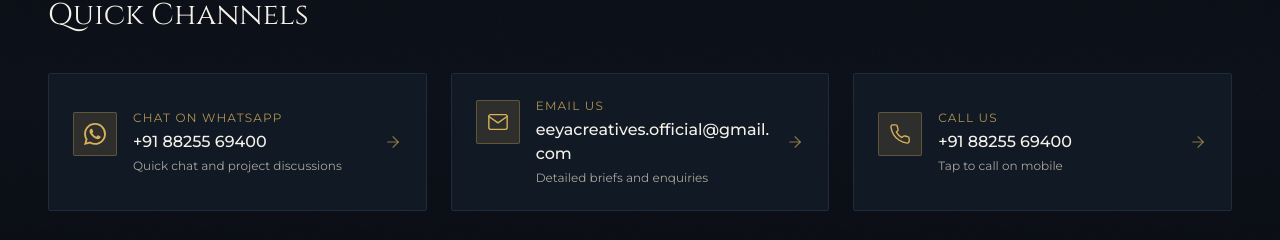
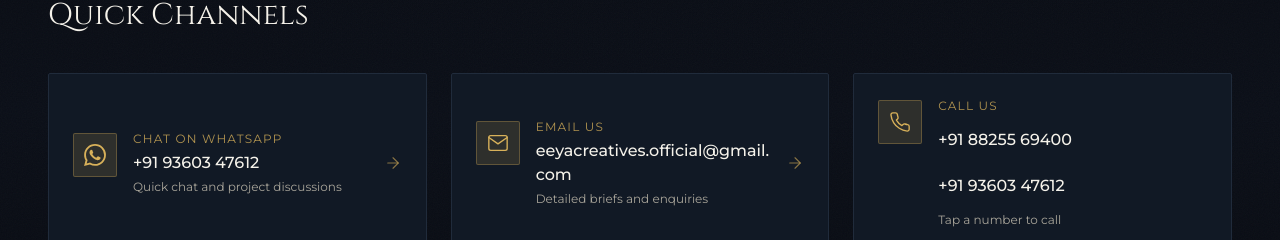
Before and after one commit to eeyacreativesofficial-hash/eeyacreatives, a Next.js app: page /contact in a window 1280 px wide. Shown: the part 712-952 px from the top of the page. Built offline with nearby package versions, Linux system fonts and the light colour scheme.

Commit message:
Update contact numbers, call numbers array, and direct WhatsApp messaging across site

```diff
--- a/src/app/contact/ContactContent.tsx
+++ b/src/app/contact/ContactContent.tsx
@@ -156,7 +156,7 @@ export default function ContactContent() {
               target="_blank"
               rel="noopener noreferrer"
               data-wa-cta="true"
-              aria-label="Chat on WhatsApp: +91 88255 69400"
+              aria-label={`Chat on WhatsApp: ${contact.whatsapp.displayNumber}`}
               className="card-dark bg-[#111925] border border-[#202B3B] p-6 rounded-sm flex items-center justify-between gap-4 hover:border-[#26364F] transition-all duration-300 md:hover:-translate-y-1 md:hover:shadow-lg focus:outline-none focus-visible:ring-2 focus-visible:ring-gold focus-visible:ring-offset-2 focus-visible:ring-offset-[#080B12] h-full group"
             >
               <div className="flex items-start gap-4 min-w-0">
@@ -168,7 +168,7 @@ export default function ContactContent() {
                     Chat on WhatsApp
                   </span>
                   <span className="text-ivory font-medium text-base block group-hover:text-gold transition-colors">
-                    +91 88255 69400
+                    {contact.whatsapp.displayNumber}
                   </span>
                   <span className="block text-xs text-[#A9A59A] mt-1">
                     Quick chat and project discussions
@@ -209,31 +209,35 @@ export default function ContactContent() {
             </a>
 
             {/* Call */}
-            <a
-              href="tel:+918825569400"
-              aria-label="Call us: +91 88255 69400"
-              className="card-dark bg-[#111925] border border-[#202B3B] p-6 rounded-sm flex items-center justify-between gap-4 hover:border-[#26364F] transition-all duration-300 md:hover:-translate-y-1 md:hover:shadow-lg focus:outline-none focus-visible:ring-2 focus-visible:ring-gold focus-visible:ring-offset-2 focus-visible:ring-offset-[#080B12] h-full group"
+            <div
+              className="card-dark bg-[#111925] border border-[#202B3B] p-6 rounded-sm flex items-center justify-between gap-4 hover:border-[#26364F] transition-all duration-300 md:hover:-translate-y-1 md:hover:shadow-lg h-full group"
             >
-              <div className="flex items-start gap-4 min-w-0">
+              <div className="flex items-start gap-4 min-w-0 w-full">
                 <div className="w-11 h-11 rounded-sm bg-gold/15 border border-gold/30 flex items-center justify-center flex-shrink-0 text-gold mt-0.5 group-hover:scale-105 transition-transform">
                   <Icon name="phone" size={22} />
                 </div>
-                <div className="min-w-0">
+                <div className="min-w-0 flex-1">
                   <span className="text-xs font-sans uppercase tracking-widest text-gold/80 block mb-1">
                     Call us
                   </span>
-                  <span className="text-ivory font-medium text-base block group-hover:text-gold transition-colors">
-                    +91 88255 69400
-                  </span>
+                  <div className="flex flex-col space-y-0.5">
+                    {contact.callNumbers.map((num) => (
+                      <a
+                        key={num.tel}
+                        href={`tel:${num.tel}`}
+                        aria-label={`Call us: ${num.display}`}
+                        className="min-h-[44px] flex items-center text-ivory font-medium text-base hover:text-gold transition-colors"
+                      >
+                        {num.display}
+                      </a>
+                    ))}
+                  </div>
                   <span className="block text-xs text-[#A9A59A] mt-1">
-                    Tap to call on mobile
+                    Tap a number to call
                   </span>
                 </div>
               </div>
-              <div className="text-gold/60 group-hover:text-gold group-hover:translate-x-1 transition-all shrink-0">
-                <Icon name="arrowRight" size={18} />
-              </div>
-            </a>
+            </div>
           </div>
         </div>
       </Section>
--- a/src/app/layout.tsx
+++ b/src/app/layout.tsx
@@ -116,7 +116,7 @@ export default function RootLayout({
                   '@id': 'https://eeyacreatives.com/#service',
                   name: 'EEYA CREATIVES Studio',
                   url: 'https://eeyacreatives.com',
-                  telephone: '+91-88255-69400',
+                  telephone: ['+91 88255 69400', '+91 93603 47612'],
                   email: 'eeyacreatives.official@gmail.com',
                   priceRange: '$$',
                   image: 'https://eeyacreatives.com/images/hero/hero-section-latest.jpg',
--- a/src/components/layout/Footer.tsx
+++ b/src/components/layout/Footer.tsx
@@ -94,7 +94,7 @@ export default function Footer() {
                 href={contact.whatsapp.url}
                 target="_blank"
                 rel="noopener noreferrer"
-                className="group flex items-start gap-3 min-w-0"
+                className="group flex items-start gap-3 min-w-0 min-h-[44px]"
               >
                 <Icon name="whatsapp" size={20} className="text-gold shrink-0 mt-0.5" />
                 <div className="flex flex-col min-w-0">
@@ -102,7 +102,7 @@ export default function Footer() {
                     WhatsApp
                   </span>
                   <span className="text-[15px] xl:text-[16px] text-[#CFCBC1] font-sans whitespace-nowrap group-hover:text-gold transition-colors">
-                    {contact.phone.display}
+                    {contact.whatsapp.displayNumber}
                   </span>
                 </div>
               </a>
@@ -111,7 +111,7 @@ export default function Footer() {
               <a
                 href={emailAction.gmailWebUrl}
                 onClick={emailAction.handleEmailClick}
-                className="group flex items-start gap-3 min-w-0"
+                className="group flex items-start gap-3 min-w-0 min-h-[44px]"
                 aria-label={`Send email to ${contact.email.address}`}
               >
                 <Icon name="mail" size={20} className="text-gold shrink-0 mt-0.5" />
@@ -126,20 +126,25 @@ export default function Footer() {
               </a>
 
               {/* Call */}
-              <a
-                href={contact.phone.url}
-                className="group flex items-start gap-3 min-w-0"
-              >
+              <div className="flex items-start gap-3 min-w-0">
                 <Icon name="phone" size={20} className="text-gold shrink-0 mt-0.5" />
                 <div className="flex flex-col min-w-0">
                   <span className="text-[11px] font-sans font-semibold tracking-wider uppercase text-gold">
                     Call
                   </span>
-                  <span className="text-[15px] xl:text-[16px] text-[#CFCBC1] font-sans whitespace-nowrap group-hover:text-gold transition-colors">
-                    {contact.phone.display}
-                  </span>
+                  <div className="flex flex-col">
+                    {contact.callNumbers.map((num) => (
+                      <a
+                        key={num.tel}
+                        href={`tel:${num.tel}`}
+                        className="min-h-[44px] flex items-center text-[15px] xl:text-[16px] text-[#CFCBC1] font-sans whitespace-nowrap hover:text-gold transition-colors"
+                      >
+                        {num.display}
+                      </a>
+                    ))}
+                  </div>
                 </div>
-              </a>
+              </div>
             </div>
           </div>
         </div>
@@ -205,26 +210,31 @@ export default function Footer() {
                 href={contact.whatsapp.url}
                 target="_blank"
                 rel="noopener noreferrer"
-                className="flex items-center gap-3 text-sm text-[#CFCBC1] hover:text-gold transition-colors"
+                className="min-h-[44px] flex items-center gap-3 text-sm text-[#CFCBC1] hover:text-gold transition-colors"
               >
                 <Icon name="whatsapp" size={18} className="text-gold shrink-0" />
-                <span>{contact.phone.display}</span>
+                <span>{contact.whatsapp.displayNumber}</span>
               </a>
               <a
                 href={emailAction.gmailWebUrl}
                 onClick={emailAction.handleEmailClick}
-                className="flex items-center gap-3 text-sm text-[#CFCBC1] hover:text-gold transition-colors"
+                className="min-h-[44px] flex items-center gap-3 text-sm text-[#CFCBC1] hover:text-gold transition-colors"
               >
                 <Icon name="mail" size={18} className="text-gold shrink-0" />
                 <span className="break-all">{contact.email.address}</span>
               </a>
-              <a
-                href={contact.phone.url}
-                className="flex items-center gap-3 text-sm text-[#CFCBC1] hover:text-gold transition-colors"
-              >
-                <Icon name="phone" size={18} className="text-gold shrink-0" />
-                <span>{contact.phone.display}</span>
-              </a>
+              <div className="flex flex-col">
+                {contact.callNumbers.map((num) => (
+                  <a
+                    key={num.tel}
+                    href={`tel:${num.tel}`}
+                    className="min-h-[44px] flex items-center gap-3 text-sm text-[#CFCBC1] hover:text-gold transition-colors"
+                  >
+                    <Icon name="phone" size={18} className="text-gold shrink-0" />
+                    <span>{num.display}</span>
+                  </a>
+                ))}
+              </div>
             </div>
           </div>
         </div>
--- a/src/data/content.ts
+++ b/src/data/content.ts
@@ -5,7 +5,21 @@
 // ============================================================
 
 // ── WhatsApp Configuration & Messages ─────────────────────────
-const WHATSAPP_PHONE_NUMBER = '918825569400';
+export const whatsappNumber = '919360347612';
+export const whatsappDisplay = '+91 93603 47612';
+
+export const callNumbers = [
+  { tel: '+918825569400', display: '+91 88255 69400' },
+  { tel: '+919360347612', display: '+91 93603 47612' },
+] as const;
+
+export type DirectWhatsAppMode = 'visitor' | 'as-written';
+export const directWhatsAppMode: DirectWhatsAppMode = 'visitor';
+export const directWhatsAppMessage = "Hello EEYA CREATIVES, I'd like to know more about your services.";
+// greetingText is meant for the WhatsApp Business greeting message (configured inside the WhatsApp Business app).
+export const greetingText = 'Thank you for contacting EEYA CREATIVES! Please let us know how we can help you.';
+export const activeDirectWhatsAppMessage =
+  directWhatsAppMode === 'visitor' ? directWhatsAppMessage : greetingText;
 
 export interface ContactFormWhatsAppInput {
   name: string;
@@ -63,8 +77,7 @@ export function formatQuoteWhatsAppMessage(input: QuoteFormInput): string {
 }
 
 export const whatsappMessages = {
-  default:
-    "Hi EEYA CREATIVES, I'm interested in your cinematic ads and websites. Could you share more details?",
+  default: activeDirectWhatsAppMessage,
   service: (service: string) =>
     `Hello EEYA CREATIVES, I'd like to elevate my brand with ${service}. Can we discuss it?`,
   offer: (offer: string) =>
@@ -84,8 +97,8 @@ export const whatsappMessages = {
   },
 } as const;
 
-export function buildWhatsAppLink(message: string): string {
-  return `https://wa.me/${WHATSAPP_PHONE_NUMBER}?text=${encodeURIComponent(message)}`;
+export function buildWhatsAppLink(message: string = activeDirectWhatsAppMessage): string {
+  return `https://wa.me/${whatsappNumber}?text=${encodeURIComponent(message)}`;
 }
 export const buildWhatsAppUrl = buildWhatsAppLink;
 
@@ -160,21 +173,17 @@ export function buildEmailAction(params: {
 // ── Contact ──────────────────────────────────────────────────
 export const contact = {
   whatsapp: {
-    number: WHATSAPP_PHONE_NUMBER,
-    displayNumber: '+91 88255 69400',
-    defaultMessage: whatsappMessages.default,
-    url: buildWhatsAppLink(whatsappMessages.default),
+    number: whatsappNumber,
+    displayNumber: whatsappDisplay,
+    defaultMessage: activeDirectWhatsAppMessage,
+    url: buildWhatsAppLink(activeDirectWhatsAppMessage),
   },
   email: {
     address: 'eeyacreatives.official@gmail.com',
     subject: 'Enquiry for EEYA CREATIVES',
     url: 'mailto:eeyacreatives.official@gmail.com?subject=Enquiry%20for%20EEYA%20CREATIVES',
   },
-  phone: {
-    number: '+918825569400',
-    display: '+91 88255 69400',
-    url: 'tel:+918825569400',
-  },
+  callNumbers,
 } as const;
 
 // ── Site URL Configuration ──────────────────────────────────
@@ -1211,9 +1220,9 @@ export const footer = {
     { label: 'Festive Campaigns', href: '/services#festive-campaigns' },
   ],
   contactLinks: [
-    { label: 'WhatsApp', href: buildWhatsAppLink(whatsappMessages.default) },
+    { label: 'WhatsApp', href: buildWhatsAppLink(activeDirectWhatsAppMessage) },
     { label: 'Email', href: 'mailto:eeyacreatives.official@gmail.com?subject=Enquiry%20for%20EEYA%20CREATIVES' },
-    { label: 'Call', href: 'tel:+918825569400' },
+    { label: 'Call', href: `tel:${callNumbers[0].tel}` },
   ],
 } as const;
 
```
Also changed, not shown: data/content.js (+25 -16 lines), 1 other file (tests, documents, lock files or other folders).
